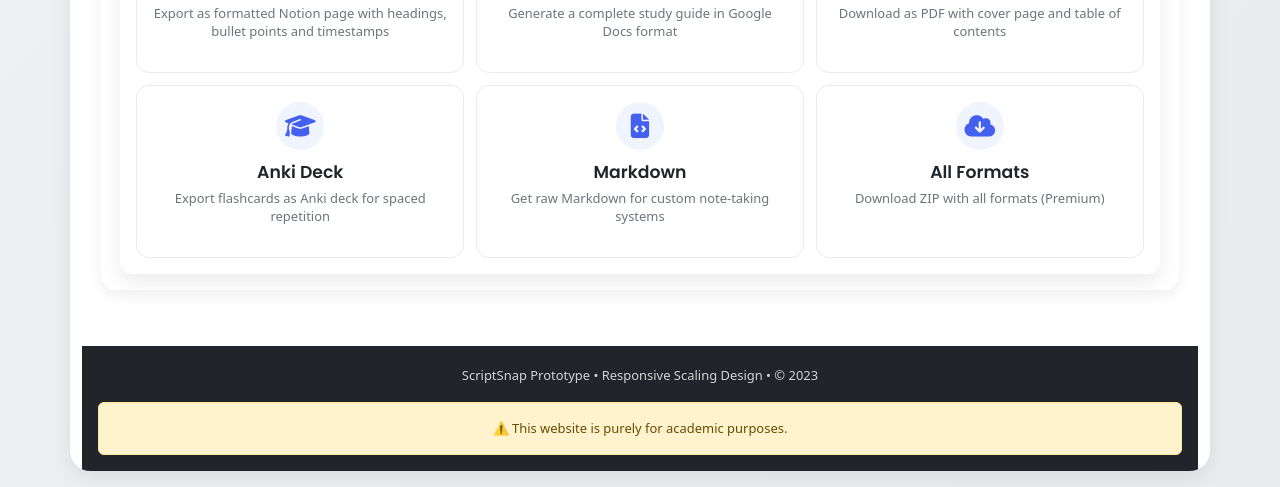
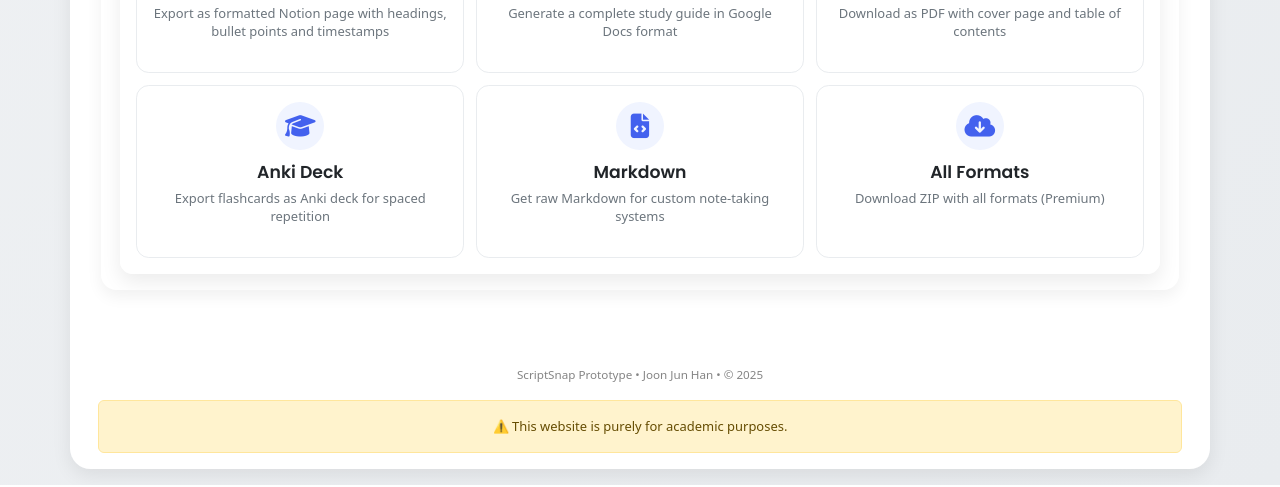
Before and after one commit to JunHammy/ScriptSnap-Prototype, a plain HTML site: page index.html in a window 1280 px wide. Shown: the part 4090-4577 px from the top of the page. Drawn offline with nearby package versions, Linux system fonts and the light colour scheme.

Commit message:
Updated copyright footer

```diff
--- a/index.html
+++ b/index.html
@@ -427,7 +427,10 @@
         </div>
 
         <footer>
-            <p>ScriptSnap Prototype • Responsive Scaling Design • © 2023</p>
+            <p style="text-align:center; font-size:0.9em; color:#666;">
+                ScriptSnap Prototype &bull; Joon Jun Han &bull; &copy; 2025
+            </p>
+
             <div class="alert alert-warning text-center mb-0" role="alert">
                 ⚠️ This website is purely for academic purposes.
             </div>
--- a/styles.css
+++ b/styles.css
@@ -709,7 +709,6 @@ header {
 
 /* Footer */
 footer {
-    background: var(--dark-text);
     color: white;
     text-align: center;
     padding: 2vh;
```
